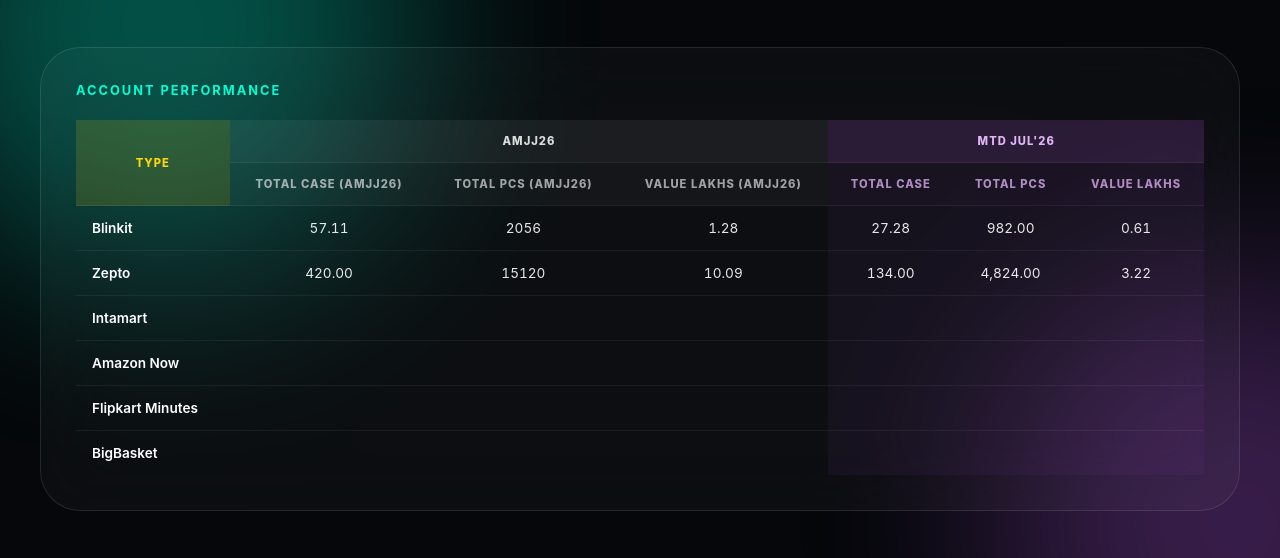
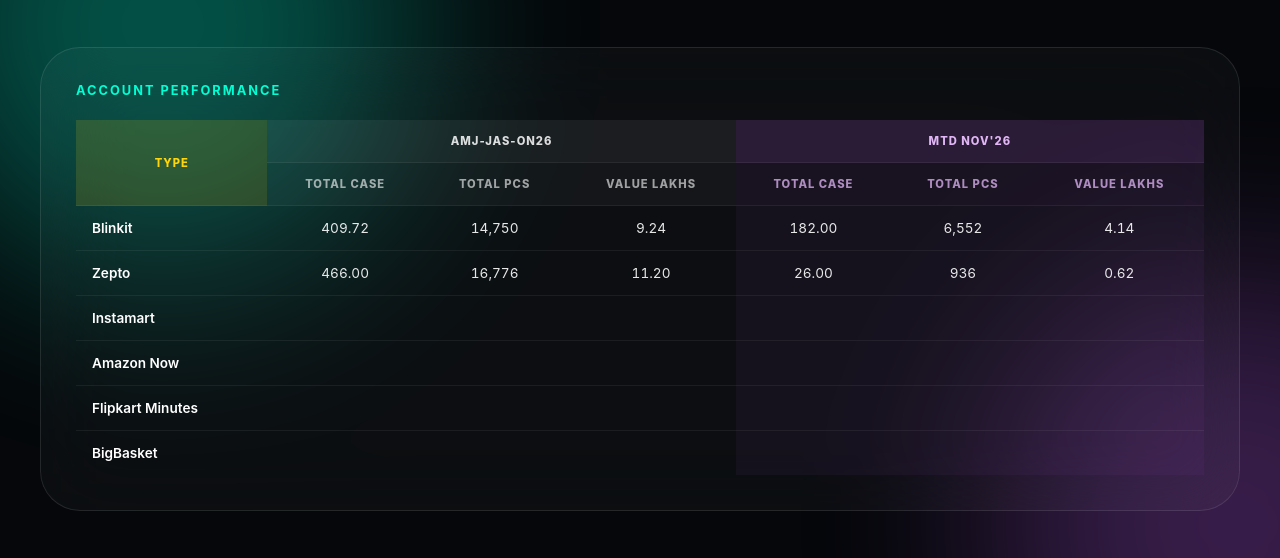
Before and after one commit to rawnaksngh/ohlio-dashboard, a plain HTML site: page quick-commerce.html in a window 1280 px wide. Shown: the part 186-744 px from the top of the page. Drawn offline with Linux system fonts and the light colour scheme.

Commit message:
Quick Commerce: update Blinkit/Zepto to AMJ-JAS-ON26 and MTD Nov'26
Co-Authored-By: Claude Opus 5.5 <noreply@anthropic.com>
Claude-Session: https://claude.ai/code/session_01AgN27R3HbqreWXUrMHe64N

```diff
--- a/quick-commerce.html
+++ b/quick-commerce.html
@@ -134,13 +134,13 @@
                 <thead>
                     <tr>
                         <th rowspan="2" class="col-account">Type</th>
-                        <th colspan="3" class="grp-amjj">AMJJ26</th>
-                        <th colspan="3" class="grp-mtd">MTD Jul'26</th>
+                        <th colspan="3" class="grp-amjj">AMJ-JAS-ON26</th>
+                        <th colspan="3" class="grp-mtd">MTD Nov'26</th>
                     </tr>
                     <tr>
-                        <th class="sub-amjj">Total Case (AMJJ26)</th>
-                        <th class="sub-amjj">Total Pcs (AMJJ26)</th>
-                        <th class="sub-amjj">Value Lakhs (AMJJ26)</th>
+                        <th class="sub-amjj">Total Case</th>
+                        <th class="sub-amjj">Total Pcs</th>
+                        <th class="sub-amjj">Value Lakhs</th>
                         <th class="sub-mtd">Total Case</th>
                         <th class="sub-mtd">Total Pcs</th>
                         <th class="sub-mtd">Value Lakhs</th>
@@ -149,24 +149,24 @@
                 <tbody>
                     <tr>
                         <td class="account">Blinkit</td>
-                        <td class="num">57.11</td>
-                        <td class="num">2056</td>
-                        <td class="num">1.28</td>
-                        <td class="num mtd">27.28</td>
-                        <td class="num mtd">982.00</td>
-                        <td class="num mtd">0.61</td>
+                        <td class="num">409.72</td>
+                        <td class="num">14,750</td>
+                        <td class="num">9.24</td>
+                        <td class="num mtd">182.00</td>
+                        <td class="num mtd">6,552</td>
+                        <td class="num mtd">4.14</td>
                     </tr>
                     <tr>
                         <td class="account">Zepto</td>
-                        <td class="num">420.00</td>
-                        <td class="num">15120</td>
-                        <td class="num">10.09</td>
-                        <td class="num mtd">134.00</td>
-                        <td class="num mtd">4,824.00</td>
-                        <td class="num mtd">3.22</td>
+                        <td class="num">466.00</td>
+                        <td class="num">16,776</td>
+                        <td class="num">11.20</td>
+                        <td class="num mtd">26.00</td>
+                        <td class="num mtd">936</td>
+                        <td class="num mtd">0.62</td>
                     </tr>
                     <tr>
-                        <td class="account">Intamart</td>
+                        <td class="account">Instamart</td>
                         <td class="num"></td>
                         <td class="num"></td>
                         <td class="num"></td>
```
